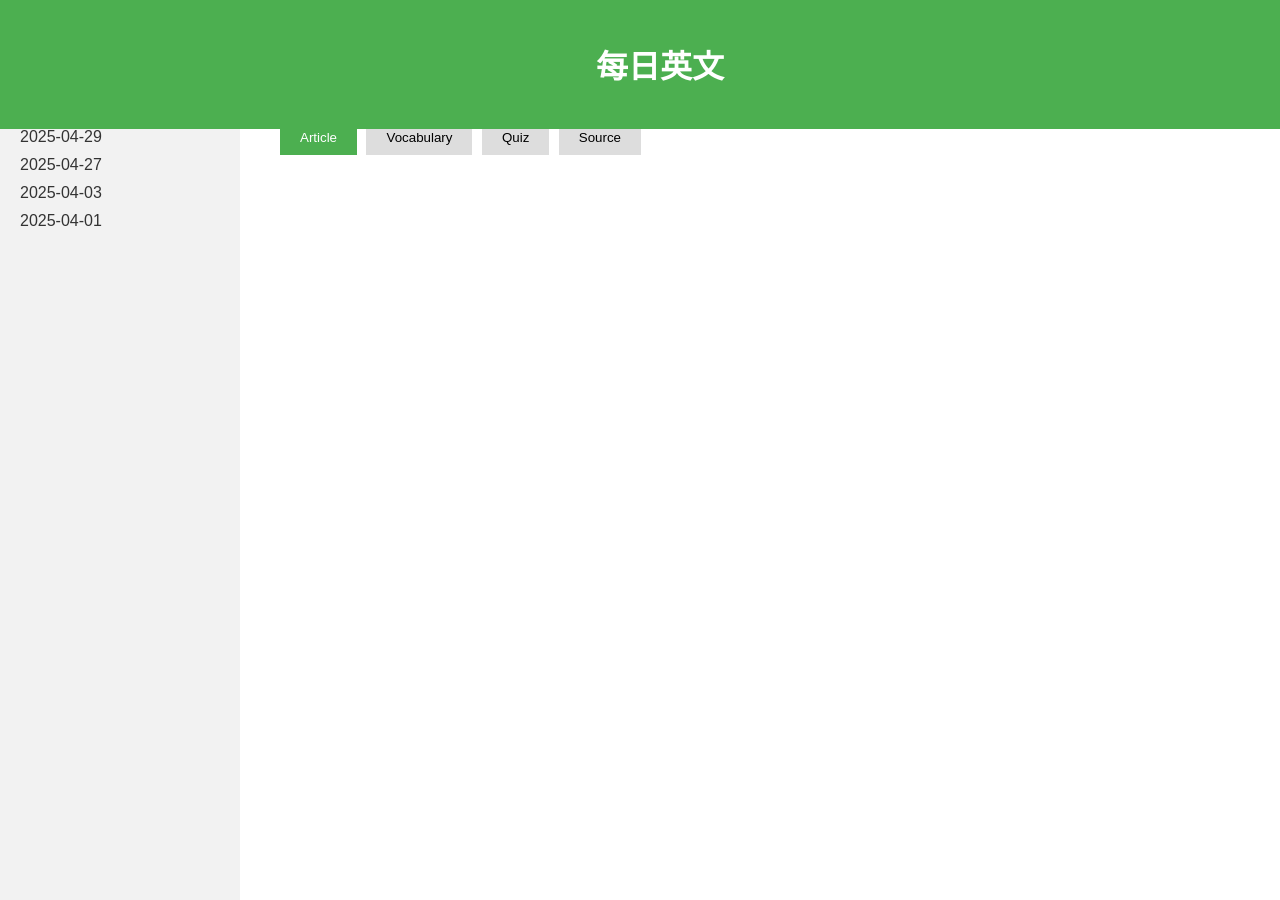
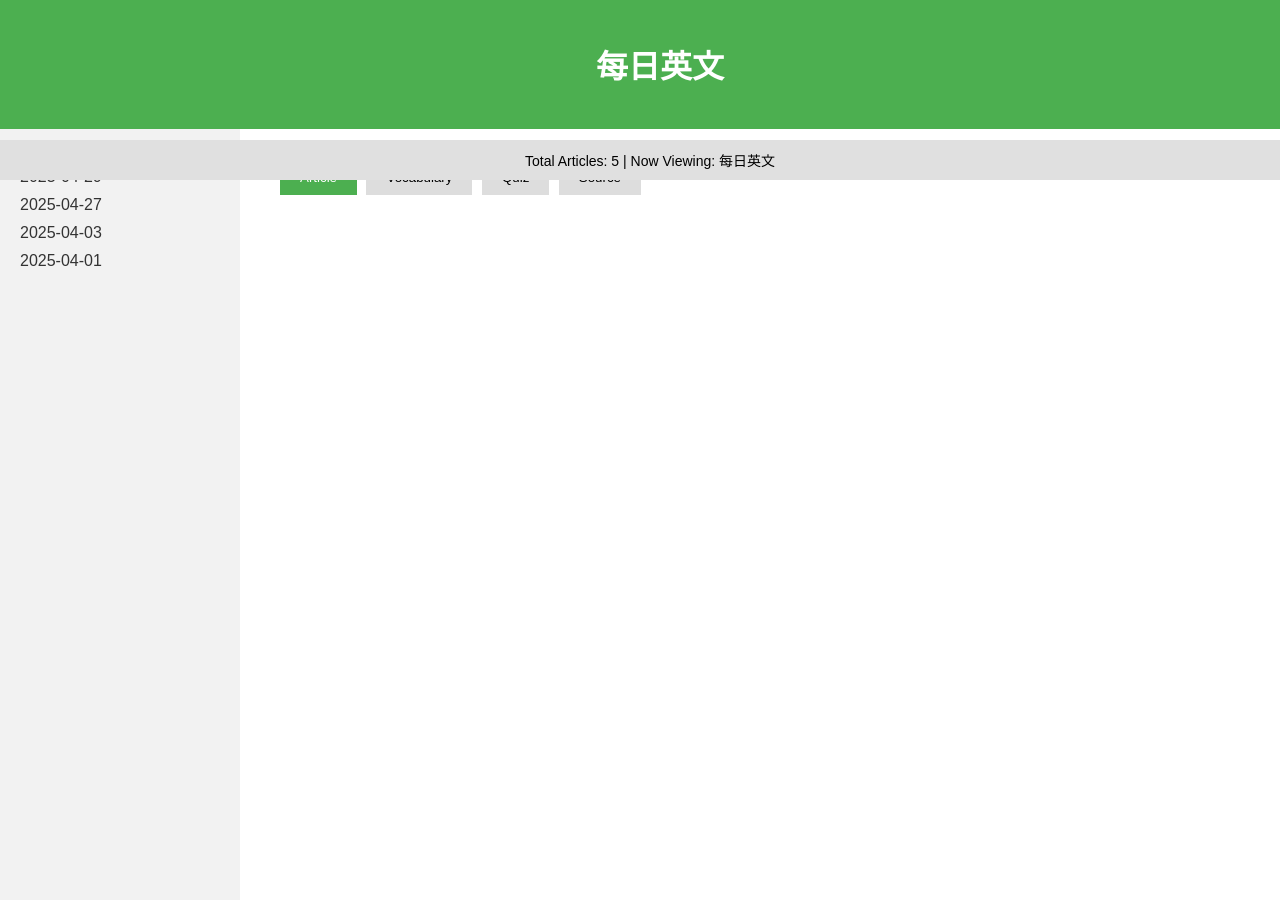
Before and after one commit to shwpatrick/daily-english, a Jekyll site: the page built from index.md, in a window 1280 px wide and 900 px high. Built offline with Jekyll 4.4.1, drawn with Linux system fonts in a browser that asks for light colours.

Commit message:
Update main.html

```diff
--- a/_layouts/main.html
+++ b/_layouts/main.html
@@ -38,11 +38,24 @@
       position: fixed;
       top: 0;
       left: 0;
+      z-index: 1000;
     }
     main {
       display: flex;
       width: 100%;
-      margin-top: 80px; /* 留空間給 header */
+      margin-top: 120px; /* 留空給 header 和 stats */
+    }
+    .stats {
+      text-align: center;
+      margin-top: 80px;
+      padding: 10px;
+      background: #e0e0e0;
+      width: 100%;
+      position: fixed;
+      top: 60px;
+      left: 0;
+      z-index: 900;
+      font-size: 14px;
     }
     .tabs {
       margin-bottom: 20px;
@@ -70,6 +83,11 @@
   <header>
     <h1>每日英文</h1>
   </header>
+
+  <div class="stats">
+    Total Articles: {{ site.posts | size }} | Now Viewing: {{ page.title }}
+  </div>
+
   <main>
     <div class="sidebar">
       {% for post in site.posts %}
@@ -83,23 +101,18 @@
         <button class="tab-link" onclick="openTab('quiz')">Quiz</button>
         <button class="tab-link" onclick="openTab('source')">Source</button>
       </div>
+      {% assign parts = content | split: '---' %}
       <div id="article" class="tab-content active">
-        {% capture article %}{{ content | split: '# Vocabulary' | first }}{% endcapture %}
-        {{ article }}
+        {{ parts[0] }}
       </div>
       <div id="vocabulary" class="tab-content">
-        {% capture vocab_and_below %}{{ content | split: '# Vocabulary' | last }}{% endcapture %}
-        {% capture vocabulary %}{{ vocab_and_below | split: '# Quiz' | first }}{% endcapture %}
-        {{ vocabulary }}
+        {{ parts[1] }}
       </div>
       <div id="quiz" class="tab-content">
-        {% capture quiz_and_below %}{{ content | split: '# Quiz' | last }}{% endcapture %}
-        {% capture quiz %}{{ quiz_and_below | split: '# Source' | first }}{% endcapture %}
-        {{ quiz }}
+        {{ parts[2] }}
       </div>
       <div id="source" class="tab-content">
-        {% capture source %}{{ content | split: '# Source' | last }}{% endcapture %}
-        {{ source }}
+        {{ parts[4] }}
       </div>
     </div>
   </main>
```
